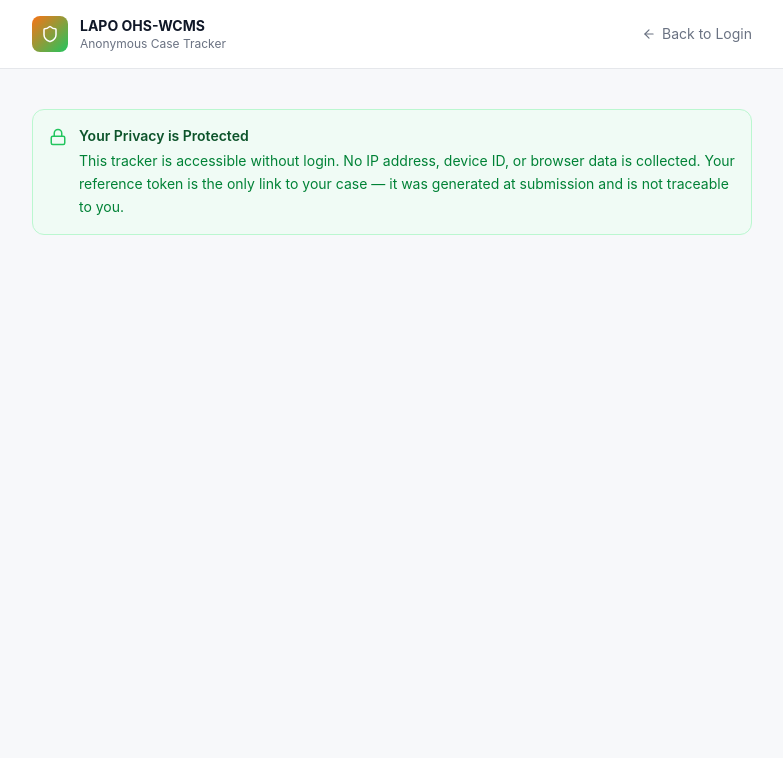
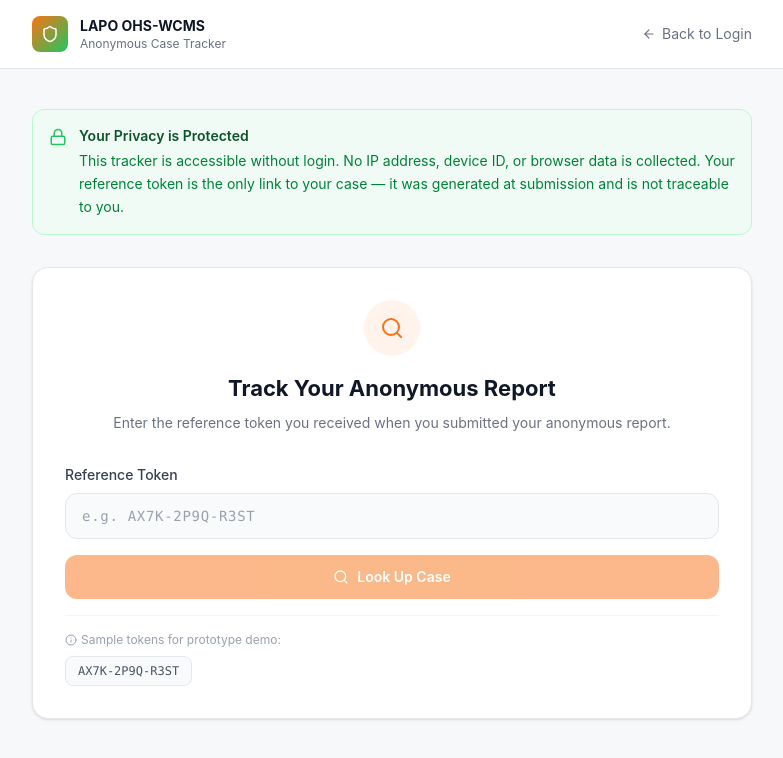
Before and after one commit to HartJoel/LAPO-OHS, a React (Vite) app: page /track in a window 1280 px wide. Shown: the top 758 px of the page, without its empty margins (248-1031 px from the left). Built offline with nearby package versions, Linux system fonts and the light colour scheme.

Commit message:
feat: add case header

```diff
--- /dev/null
+++ b/src/features/anonymous-tracker/components/CaseTrackerHeader.tsx
@@ -0,0 +1,184 @@
+import { AlertCircle, CheckCircle, Clock } from "lucide-react";
+
+
+import type { Case } from "../../dashboard/employee/pages/EmployeeDashboard";
+
+const LAPO_GREEN = "#22C55E";
+
+interface Props {
+  searched: boolean;
+  loading: boolean;
+  token: string;
+  result?: Case;
+  sla?: {
+    label: string;
+    color: "red" | "amber" | "green" | "gray";
+  };
+}
+
+const getStatusBadge = (status: string) => {
+  switch (status) {
+    case "Open":
+      return "bg-blue-50 text-blue-700";
+
+    case "Investigating":
+    case "In Progress":
+      return "bg-orange-50 text-orange-700";
+
+    case "Resolved":
+      return "bg-green-50 text-green-700";
+
+    case "Closed":
+      return "bg-gray-100 text-gray-700";
+
+    default:
+      return "bg-gray-50 text-gray-600";
+  }
+};
+
+const getSeverityBadge = (severity: string) => {
+  switch (severity) {
+    case "Low":
+      return "bg-green-50 text-green-700 border-green-200";
+
+    case "Medium":
+      return "bg-yellow-50 text-yellow-700 border-yellow-200";
+
+    case "High":
+      return "bg-orange-50 text-orange-700 border-orange-200";
+
+    case "Critical":
+      return "bg-red-50 text-red-700 border-red-200";
+
+    default:
+      return "bg-gray-50 text-gray-600 border-gray-200";
+  }
+};
+
+const getTypeBadge = (type: string) => {
+  switch (type) {
+    case "Health & Ergonomics":
+      return "bg-emerald-50 text-emerald-700";
+
+    case "Safety":
+      return "bg-blue-50 text-blue-700";
+
+    case "Harassment & Conduct":
+      return "bg-purple-50 text-purple-700";
+
+    case "Environmental":
+      return "bg-teal-50 text-teal-700";
+
+    default:
+      return "bg-gray-50 text-gray-600";
+  }
+};
+
+export default function CaseTrackerHeader({
+  searched,
+  loading,
+  token,
+  result,
+  sla,
+}: Props) {
+  if (!searched || loading) return null;
+
+  if (result === undefined) {
+    return (
+      <div className="bg-white rounded-2xl border border-gray-200 shadow-sm p-8 text-center">
+        <AlertCircle size={40} className="mx-auto mb-3 text-red-400" />
+
+        <div className="text-gray-900 font-semibold mb-1">Token Not Found</div>
+
+        <div className="text-gray-500 text-sm">
+          We couldn't find a case matching "{token}". Please double-check your
+          token and try again. Tokens are case-sensitive and must include the
+          dashes.
+        </div>
+      </div>
+    );
+  }
+
+  if (!result) return null;
+
+  return (
+    <div className="space-y-4">
+      <div className="bg-white rounded-2xl border border-gray-200 shadow-sm p-6">
+        <div className="flex items-start justify-between mb-4">
+          <div>
+            <div className="flex items-center gap-2 mb-1">
+              <CheckCircle size={18} style={{ color: LAPO_GREEN }} />
+
+              <span className="font-mono text-gray-500 text-sm">
+                {result.id}
+              </span>
+            </div>
+
+            <div className="text-gray-900 font-bold text-lg">
+              {result.category}
+            </div>
+
+            <div className="text-gray-500 text-sm mt-1">
+              {result.branch} · {result.location}
+            </div>
+          </div>
+
+          <div className="flex flex-col items-end gap-2">
+  <span
+    className={`inline-flex items-center gap-1.5 px-2.5 py-1 rounded-full text-xs font-medium ${getStatusBadge(
+      result.status
+    )}`}
+  >
+    <span
+      className={`w-1.5 h-1.5 rounded-full ${
+        result.status === "Resolved"
+          ? "bg-green-500"
+          : result.status === "Investigating" ||
+              result.status === "in-progress"
+            ? "bg-orange-500"
+            : result.status === "Logged"
+              ? "bg-blue-500"
+              : "bg-gray-500"
+      }`}
+    />
+    {result.status}
+  </span>
+
+  <span
+    className={`inline-flex items-center px-2 py-0.5 rounded text-xs font-semibold border ${getSeverityBadge(
+      result.severity
+    )}`}
+  >
+    {result.severity}
+  </span>
+
+  <span
+    className={`inline-flex items-center px-2 py-0.5 rounded text-xs font-medium ${getTypeBadge(
+      result.type
+    )}`}
+  >
+    {result.type}
+  </span>
+</div>
+        </div>
+
+        {sla && (
+          <div
+            className={`flex items-center gap-2 px-3 py-2 rounded-lg text-sm ${
+              sla.color === "red"
+                ? "bg-red-50 text-red-700"
+                : sla.color === "amber"
+                  ? "bg-amber-50 text-amber-700"
+                  : sla.color === "green"
+                    ? "bg-green-50 text-green-700"
+                    : "bg-gray-50 text-gray-600"
+            }`}
+          >
+            <Clock size={14} />
+            <span>SLA: {sla.label}</span>
+          </div>
+        )}
+      </div>
+    </div>
+  );
+}
--- /dev/null
+++ b/src/features/anonymous-tracker/components/CaseTrackerSearchCard.tsx
@@ -0,0 +1,100 @@
+import { Info, Search } from "lucide-react";
+
+// ── Design tokens ──────────────────────────────────────────────────────────────
+const LAPO_ORANGE = "#F97316";
+
+interface CaseTrackerSearchCardProps {
+  token: string;
+  loading: boolean;
+  sampleTokens: string[];
+  onTokenChange: (value: string) => void;
+  onSearch: (e: React.FormEvent<HTMLFormElement>) => void;
+}
+
+export default function CaseTrackerSearchCard({
+  token,
+  loading,
+  sampleTokens,
+  onTokenChange,
+  onSearch,
+}: CaseTrackerSearchCardProps) {
+  return (
+    <div className="bg-white rounded-2xl border border-gray-200 shadow-sm p-8 mb-6">
+      <div className="text-center mb-8">
+        <div
+          className="w-14 h-14 rounded-full flex items-center justify-center mx-auto mb-4"
+          style={{ backgroundColor: `${LAPO_ORANGE}15` }}
+        >
+          <Search size={24} style={{ color: LAPO_ORANGE }} />
+        </div>
+
+        <h1
+          className="text-gray-900 mb-2"
+          style={{ fontSize: "22px", fontWeight: 700 }}
+        >
+          Track Your Anonymous Report
+        </h1>
+
+        <p className="text-gray-500 text-sm">
+          Enter the reference token you received when you submitted your
+          anonymous report.
+        </p>
+      </div>
+
+      <form onSubmit={onSearch} className="space-y-4">
+        <div>
+          <label className="block text-sm font-medium text-gray-700 mb-2">
+            Reference Token
+          </label>
+
+          <input
+            type="text"
+            value={token}
+            onChange={(e) => onTokenChange(e.target.value)}
+            placeholder="e.g. AX7K-2P9Q-R3ST"
+            className="w-full px-4 py-3 border border-gray-200 rounded-xl text-sm text-gray-900 placeholder-gray-400 focus:outline-none font-mono tracking-wider bg-gray-50 focus:border-orange-500"
+          />
+        </div>
+
+        <button
+          type="submit"
+          disabled={!token.trim() || loading}
+          className="w-full py-3 rounded-xl text-white text-sm font-semibold transition-opacity disabled:opacity-50 flex items-center justify-center gap-2"
+          style={{ backgroundColor: LAPO_ORANGE }}
+        >
+          {loading ? (
+            <>
+              <div className="w-4 h-4 border-2 border-white/30 border-t-white rounded-full animate-spin" />
+              Searching...
+            </>
+          ) : (
+            <>
+              <Search size={16} />
+              Look Up Case
+            </>
+          )}
+        </button>
+      </form>
+
+      <div className="mt-4 pt-4 border-t border-gray-100">
+        <div className="text-xs text-gray-400 mb-2 flex items-center gap-1">
+          <Info size={12} />
+          Sample tokens for prototype demo:
+        </div>
+
+        <div className="flex flex-wrap gap-2">
+          {sampleTokens.map((t) => (
+            <button
+              key={t}
+              type="button"
+              onClick={() => onTokenChange(t)}
+              className="px-3 py-1.5 bg-gray-50 border border-gray-200 rounded-lg text-xs font-mono text-gray-600 hover:border-orange-300 hover:text-orange-700 transition-colors"
+            >
+              {t}
+            </button>
+          ))}
+        </div>
+      </div>
+    </div>
+  );
+}
--- a/src/features/anonymous-tracker/pages/AnonymousTrackerPage.tsx
+++ b/src/features/anonymous-tracker/pages/AnonymousTrackerPage.tsx
@@ -1,9 +1,64 @@
+import { useState } from "react";
+import CaseTrackerSearchCard from "../components/CaseTrackerSearchCard";
 import PageHeader from "../components/PageHeader";
 import { LockIcon } from "lucide-react";
+import CaseTrackerHeader from "../components/CaseTrackerHeader";
+import type { Case } from "../../dashboard/employee/pages/EmployeeDashboard";
 
 const LAPO_GREEN = "#22C55E";
 
+const SAMPLE_TOKENS = ["AX7K-2P9Q-R3ST"];
+
+const MOCK_CASES: Case[] = [
+  {
+    token: "AX7K-2P9Q-R3ST",
+    id: "CASE-2026-001",
+    title: "Ergonomic issue reported",       // add required field
+    category: "Health & Ergonomics",
+    branch: "Benin Branch",
+    location: "Office Floor 2",
+    status: "in-progress",
+    severity: "medium",
+    type: "health",
+  },
+];
+
 function AnonymousTrackerPage() {
+  const [token, setToken] = useState("");
+  const [loading, setLoading] = useState(false);
+  const [searched, setSearched] = useState(false);
+  const [result, setResult] = useState<Case | undefined>();
+
+  const [sla, setSla] = useState<{
+    label: string;
+    color: "red" | "amber" | "green" | "gray";
+  }>();
+
+  const handleSearch = (e: React.FormEvent<HTMLFormElement>) => {
+    e.preventDefault();
+
+    setLoading(true);
+
+    setTimeout(() => {
+      const foundCase = MOCK_CASES.find((c) => c.token === token.trim());
+
+      setResult(foundCase);
+
+      setSearched(true);
+
+      if (foundCase) {
+        setSla({
+          label: "2 days remaining",
+          color: "green",
+        });
+      } else {
+        setSla(undefined);
+      }
+
+      setLoading(false);
+    }, 800); // simulate API delay
+  };
+
   return (
     <>
       <div className="min-h-screen" style={{ backgroundColor: "#F7F8FA" }}>
@@ -32,6 +87,22 @@ function AnonymousTrackerPage() {
               </div>
             </div>
           </div>
+
+          <CaseTrackerSearchCard
+            token={token}
+            loading={loading}
+            sampleTokens={SAMPLE_TOKENS}
+            onTokenChange={setToken}
+            onSearch={handleSearch}
+          />
+
+          <CaseTrackerHeader
+            searched={searched}
+            loading={loading}
+            token={token}
+            result={result}
+            sla={sla}
+          />
         </div>
       </div>
     </>
--- a/src/features/dashboard/employee/pages/EmployeeDashboard.tsx
+++ b/src/features/dashboard/employee/pages/EmployeeDashboard.tsx
@@ -116,10 +116,14 @@ const quickActions = [
 
 export interface Case {
   id: string;
+  token?: string;
   category: string;
   title: string;
   branch: string;
+  location?: string;
   status: CaseStatus;
+  severity?: string;
+  type?: string;
 }
 
 const cases: Case[] = [
--- a/src/types/case.types.ts
+++ b/src/types/case.types.ts
@@ -15,7 +15,8 @@ export type CaseStatus =
   | "Investigating"
   | "Escalated"
   | "Resolved"
-  | "Closed";
+  | "Closed"
+  | "in-progress"
 
 export type Severity = "Critical" | "High" | "Medium" | "Low";
 
```
